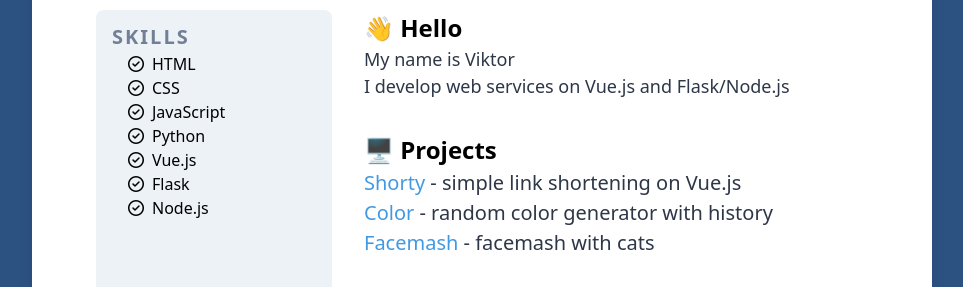
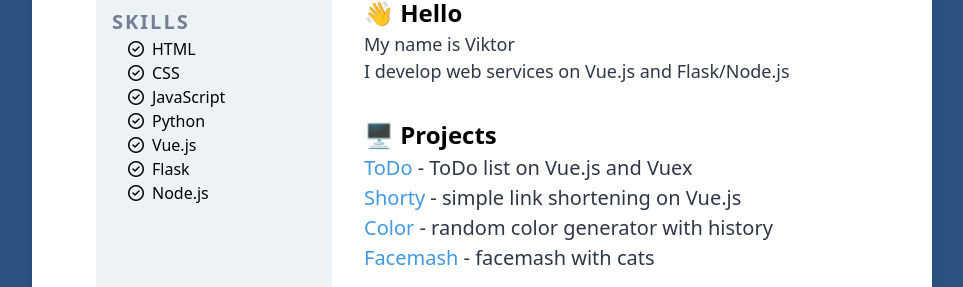
Before and after one commit to enotcode/enotcode, a plain HTML site: page index.html in a window 1280 px wide. Shown: the part 198-485 px from the top of the page, without its empty margins (158-1121 px from the left). Drawn offline with Linux system fonts and the light colour scheme.

Commit message:
feature: added todo

```diff
--- a/index.html
+++ b/index.html
@@ -31,23 +31,32 @@
                 <ul class="none-disc">
                     <li>
                         <p class="text-xl text-gray-800">
-                        <a class="text-blue-500 hover:text-blue-800" href="https://shrt.xyz" target="_blank">
-                            Shorty</a> - simple link shortening on Vue.js
+                            <a class="text-blue-500 hover:text-blue-800" href="https://thetodoapp.now.sh/"
+                               target="_blank">
+                                ToDo</a> - ToDo list on Vue.js and Vuex
                         </p>
                     </li>
                     <li>
                         <p class="text-xl text-gray-800">
-                        <a class="text-blue-500 hover:text-blue-800" href="https://color.enotcode.com" target="_blank">
-                            Color</a> - random color generator with history
+                            <a class="text-blue-500 hover:text-blue-800" href="https://shrt.xyz" target="_blank">
+                                Shorty</a> - simple link shortening on Vue.js
                         </p>
                     </li>
                     <li>
                         <p class="text-xl text-gray-800">
-                        <a class="text-blue-500 hover:text-blue-800" href="https://github.com/enotcode/facemash" target="_blank">
-                            Facemash</a> - facemash with cats
+                            <a class="text-blue-500 hover:text-blue-800" href="https://color.enotcode.com"
+                               target="_blank">
+                                Color</a> - random color generator with history
                         </p>
                     </li>
-                  </ul>
+                    <li>
+                        <p class="text-xl text-gray-800">
+                            <a class="text-blue-500 hover:text-blue-800" href="https://github.com/enotcode/facemash"
+                               target="_blank">
+                                Facemash</a> - facemash with cats
+                        </p>
+                    </li>
+                </ul>
             </section>
             <section class="contact">
                 <h2 class="flex items-center">
@@ -60,7 +69,8 @@
                 </p>
                 <p>
                     <i class="fa fa-twitter"></i>
-                    Twitter: <a class="text-blue-500 hover:text-blue-800" href="https://twitter.com/enotcode" class="mx-2">@enotcode</a>
+                    Twitter: <a class="text-blue-500 hover:text-blue-800" href="https://twitter.com/enotcode"
+                                class="mx-2">@enotcode</a>
                 </p>
                 <p>
                     <i class="fa fa-at"></i>
```
